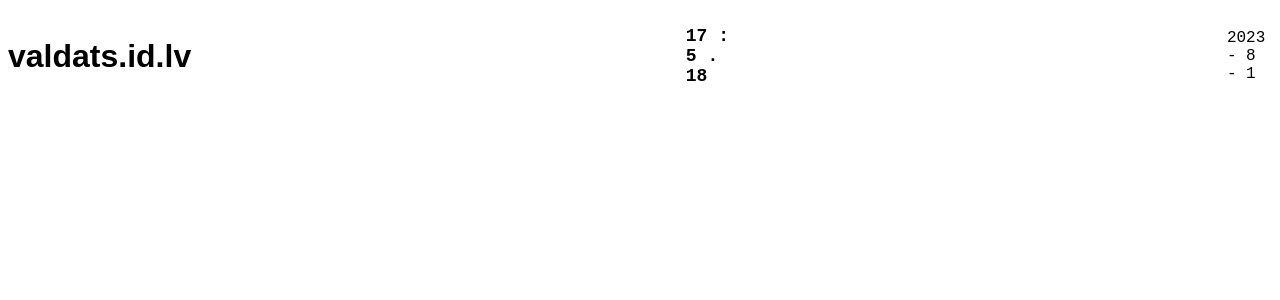
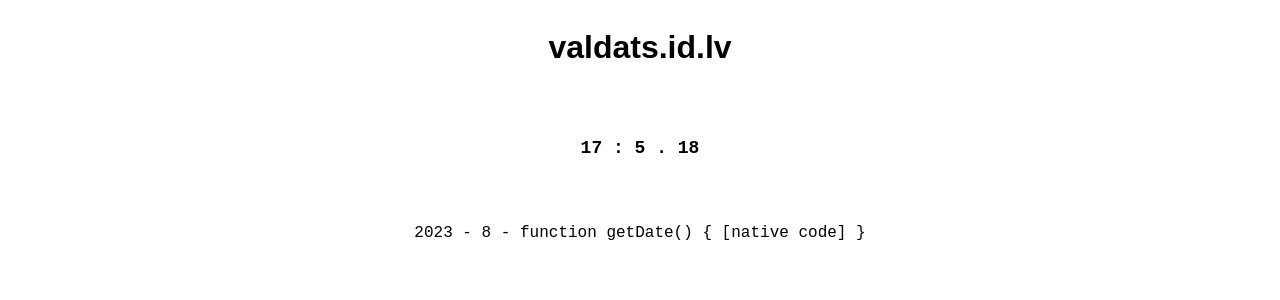
Before and after one commit to tomsval/valdats-website, a SvelteKit app: page / in a window 1280 px wide. Shown: the top 300 px of the page. Built offline with nearby package versions, Linux system fonts and the light colour scheme.

Commit message:
update css

```diff
--- a/src/components/Index.svelte
+++ b/src/components/Index.svelte
@@ -6,7 +6,7 @@
     $: h = time.getHours();
     $: m = time.getMinutes();
     $: s = time.getSeconds();
-    $: dd = time.getDay();
+    $: dd = time.getDate;
     $: mm = time.getMonth();
     $: yyyy = time.getFullYear();
 
@@ -41,6 +41,7 @@
 
     .index-component {
         display: flex;
+        flex-wrap: wrap;
         align-items: center;
         justify-content: center;
     }
```
